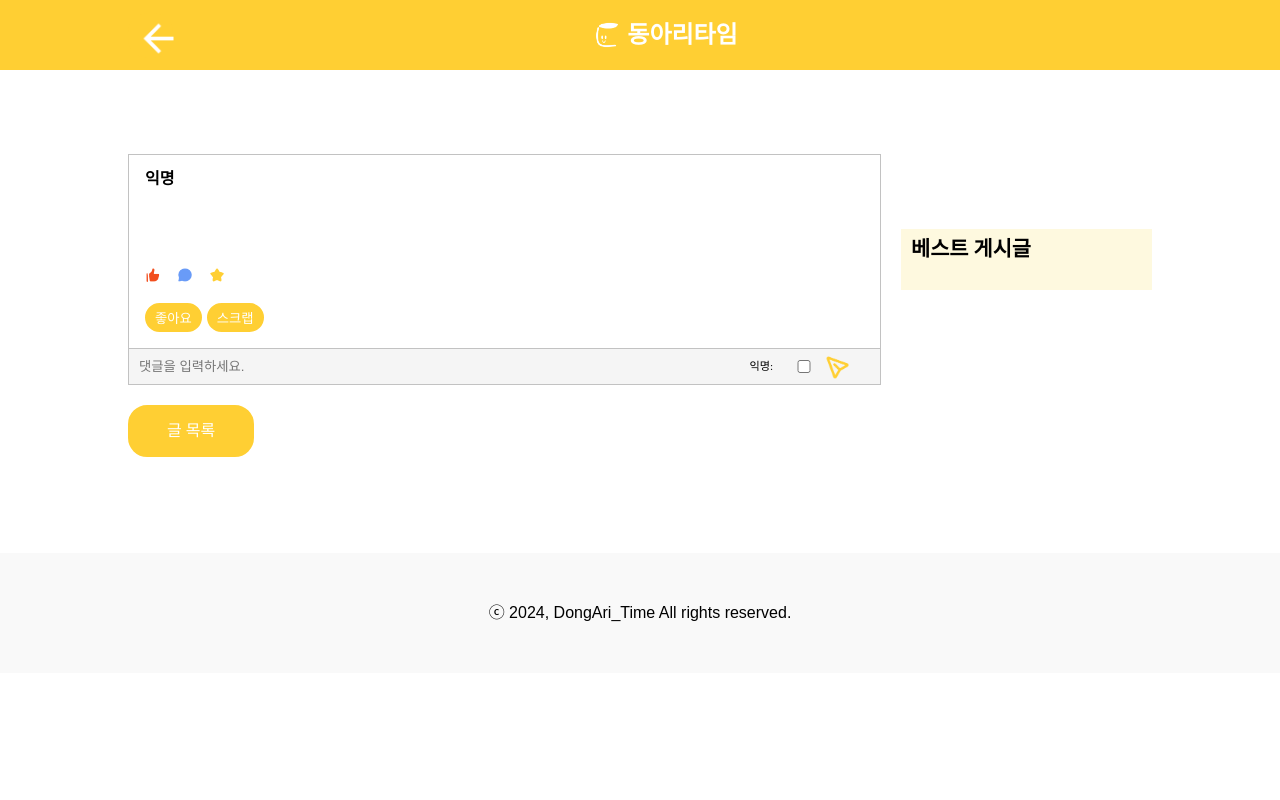
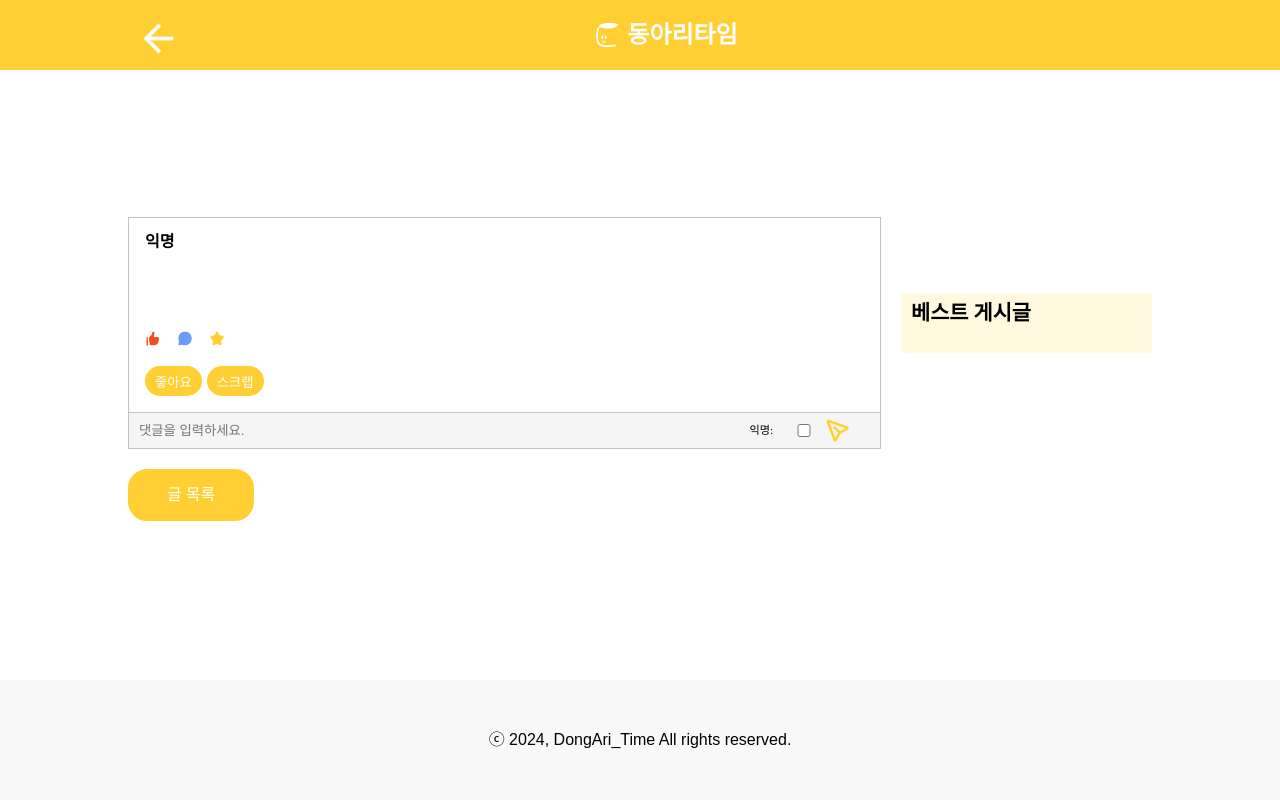
Before and after one commit to kw601/dongari_time, a Django app: template templates/community/post_detail.html in a window 1280 px wide. Run offline with Django 5.2, Linux system fonts and the light colour scheme; the template is opened without the code that fills it: values that come from a table or form of the project are taken from there, others are empty; some libraries are stand-ins or nearby versions; some web fonts are replaced.

Commit message:
푸터 고정

```diff
--- a/static/css/community/post_detail.css
+++ b/static/css/community/post_detail.css
@@ -14,6 +14,10 @@
 
 body {
     font-family: "Pretendard", sans-serif;
+    min-height: 100vh;
+    display: flex;
+    flex-direction: column;
+    justify-content: space-between;
 }
 
 button {
--- a/static/css/community/post_list.css
+++ b/static/css/community/post_list.css
@@ -4,6 +4,7 @@
 body {
     font-family: "Pretendard", sans-serif;
 }
+
 
 #post_list {
     padding: 4rem 8rem;
```
